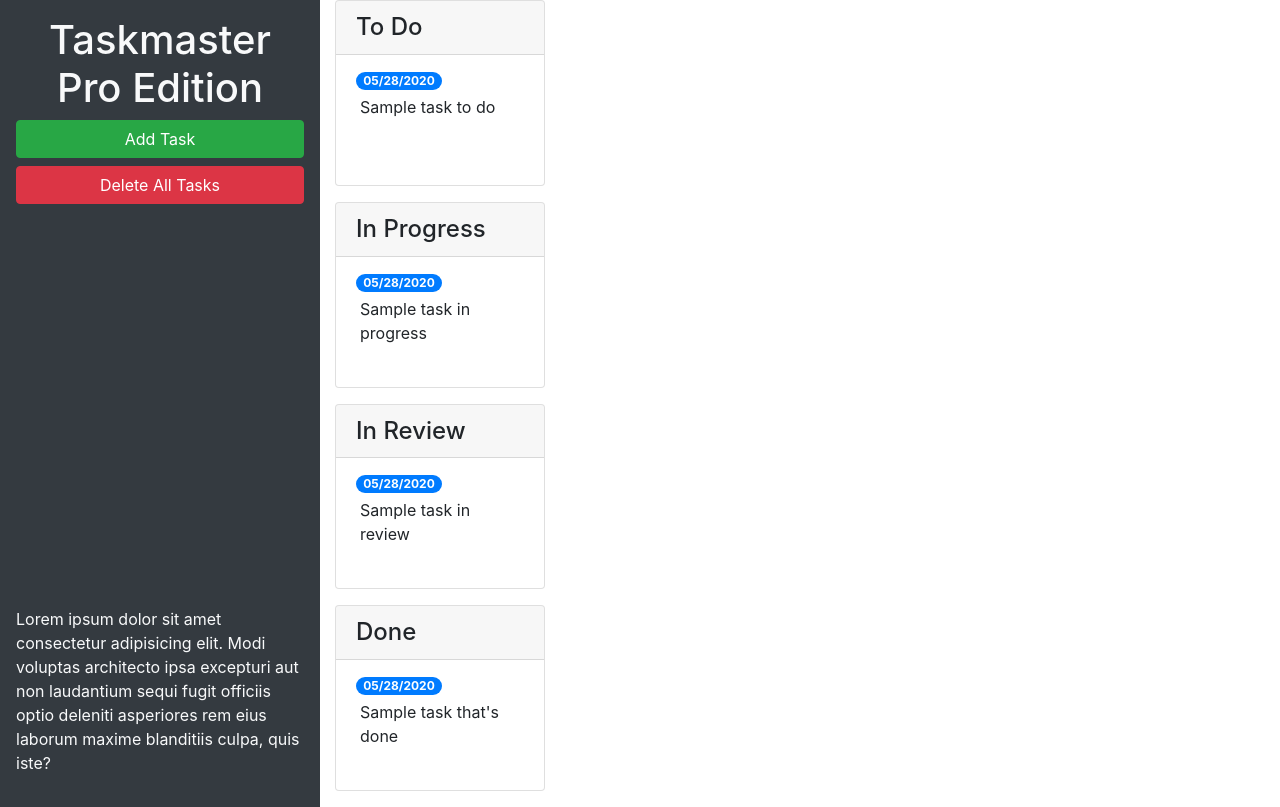
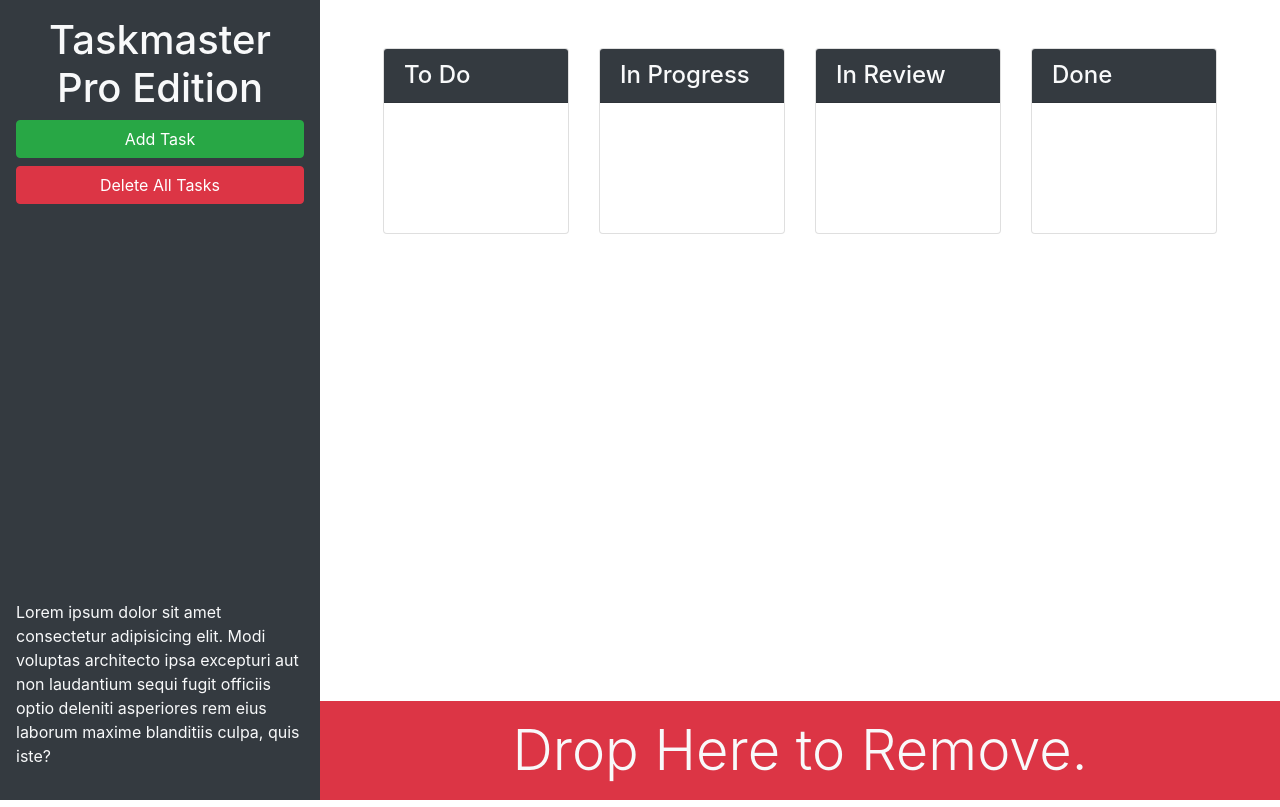
Before and after one commit to njthanhtrang/taskmaster-pro, a plain HTML site: page index.html in a window 1280 px wide. Drawn offline with nearby package versions, Linux system fonts and the light colour scheme.

Commit message:
added trash dropzone

```diff
--- a/index.html
+++ b/index.html
@@ -13,31 +13,40 @@
 <body>
 
   <div class="row min-vh-100 no-gutters">
+    <!-- bg-dark background dark color, text-light is white text on black bg -->
+    <!-- sticky-top positions at top of viewport from edge to edge -->
+    <!-- d display, p padding -->
     <header class="col-12 col-lg-3 bg-dark text-light sticky-top d-flex flex-column p-4 p-lg-3">
-      <h1 class="text-center">Taskmaster Pro Edition</h1>
-      <!-- connect button to modal -->
-      <button id="create-task" class="btn btn-block btn-success" data-toggle="modal" data-target="#task-form-modal">Add
-        Task</button>
-      <button id="remove-tasks" class="btn btn-block btn-danger">Delete All Tasks</button>
-      <p class="mt-auto">Lorem ipsum dolor sit amet consectetur adipisicing elit. Modi voluptas architecto ipsa
+      <div>
+        <h1 class="text-center"><span class="oi oi-task d-inline d-lg-none"></span>
+          Taskmaster Pro Edition</h1>
+        <!-- connect button to modal -->
+        <div class="ml-md-auto w-100 w-md-auto">
+          <button id="create-task" class="btn btn-block btn-success" data-toggle="modal"
+            data-target="#task-form-modal">Add
+            Task</button>
+          <button id="remove-tasks" class="btn btn-block btn-danger mb-2 mb-md-4"></span>Delete All Tasks</button>
+        </div>
+      </div>
+      <!-- mt-auto places unused space on top of p instead of below, bc header is flexbox column -->
+      <!-- display none, display large block -->
+      <p class="mt-auto d-none d-lg-block">Lorem ipsum dolor sit amet consectetur adipisicing elit. Modi voluptas
+        architecto ipsa
         excepturi aut non
         laudantium sequi fugit officiis optio deleniti asperiores rem eius laborum maxime blanditiis culpa, quis iste?
       </p>
     </header>
-    <main class="col-12 col-lg-9">
+    <main class="col-12 col-lg-9 d-flex flex-column">
       <!-- row class creates flexbox that wraps overflowing content -->
       <!-- justify-content-around puts space around 2 elements -->
+      <div class="m-5 row justify-content-around">
       <div class="col-12 col-md-6 col-xl-3 mb-3">
         <!-- todo start -->
         <div class="card">
-          <h4 class="card-header">
+          <h4 class="card-header bg-dark text-light">
             To Do
           </h4>
           <ul id="list-toDo" class="list-group list-group-flush">
-            <li class="list-group-item">
-              <span class="badge badge-primary badge-pill">05/28/2020</span>
-              <p class="m-1">Sample task to do</p>
-            </li>
           </ul>
         </div>
       </div>
@@ -46,14 +55,10 @@
       <!-- 768px col-md, 1200px col-xl -->
       <div class="col-12 col-md-6 col-xl-3 mb-3">
         <div class="card">
-          <h4 class="card-header">
+          <h4 class="card-header bg-dark text-light">
             In Progress
           </h4>
           <ul id="list-inProgress" class="list-group list-group-flush">
-            <li class="list-group-item">
-              <span class="badge badge-primary badge-pill">05/28/2020</span>
-              <p class="m-1">Sample task in progress</p>
-            </li>
           </ul>
         </div>
       </div>
@@ -61,14 +66,10 @@
       <!-- in review start -->
       <div class="col-12 col-md-6 col-xl-3 mb-3">
         <div class="card">
-          <h4 class="card-header">
+          <h4 class="card-header bg-dark text-light">
             In Review
           </h4>
           <ul id="list-inReview" class="list-group list-group-flush">
-            <li class="list-group-item">
-              <span class="badge badge-primary badge-pill">05/28/2020</span>
-              <p class="m-1">Sample task in review</p>
-            </li>
           </ul>
         </div>
       </div>
@@ -76,18 +77,20 @@
       <!-- done start -->
       <div class="col-12 col-md-6 col-xl-3 mb-3">
         <div class="card">
-          <h4 class="card-header">
+          <h4 class="card-header bg-dark text-light">
             Done
           </h4>
           <ul id="list-done" class="list-group list-group-flush">
-            <li class="list-group-item">
-              <span class="badge badge-primary badge-pill">05/28/2020</span>
-              <p class="m-1">Sample task that's done</p>
-            </li>
           </ul>
         </div>
       </div>
       <!-- done end -->
+  </div>
+  <!-- mt-auto pushes trash all the way to bottom of <main>, a flex column -->
+  <div class="mt-auto" id="trash">
+    <div class="w-100 bg-danger p-3 text-center text-light display-4">
+      Drop Here to Remove.
+    </div>
   </div>
   </main>
   </div>
@@ -107,7 +110,7 @@
           <form>
             <div class="form-group">
               <label for="modalTaskDescription">Task description</label>
-              <textarea id="modalTaskDescription" rows="3" class="form-control"></textarea>
+              <textarea class="form-control" id="modalTaskDescription" rows="3"></textarea>
             </div>
             <div class="form-group">
               <label for="modalDueDate">Due date</label>
```
